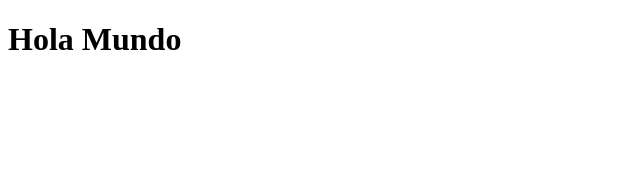
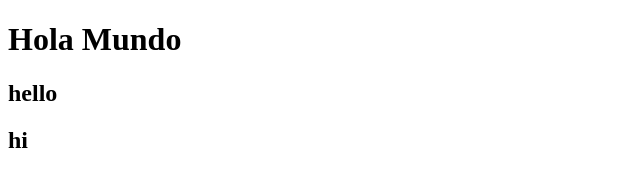
Before and after one commit to 497na/practicanaza1, a plain HTML site: page index.html in a window 1280 px wide. Shown: the whole page, without its empty margins (0-640 px from the left). Drawn offline with Linux system fonts and the light colour scheme.

Commit message:
agregué dos saludos en mi código

```diff
--- a/index.html
+++ b/index.html
@@ -7,5 +7,7 @@
 </head>
 <body>
     <h1>Hola Mundo</h1>
+    <h2>hello</h2>
+    <h2>hi</h2>
 </body>
 </html>
```
